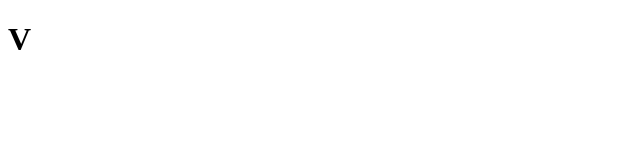
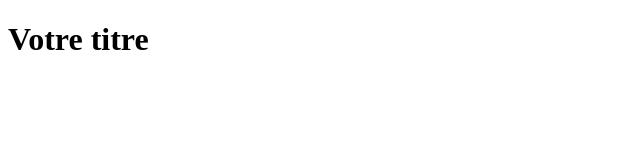
Before and after one commit to peltier973/premier-depot, a plain HTML site: page index.html in a window 1280 px wide. Shown: the whole page, without its empty margins (0-640 px from the left). Drawn offline with Linux system fonts and the light colour scheme.

```diff
--- a/index.html
+++ b/index.html
@@ -6,7 +6,7 @@
     <title>Document</title>
 </head>
 <body>
-    <h1>V</h1>
+    <h1>Votre titre</h1>
 
 </body>
 </html>
```
